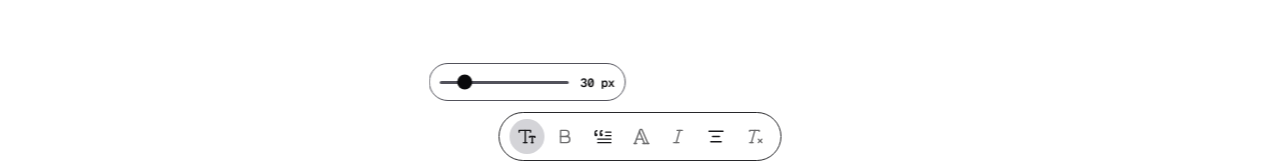
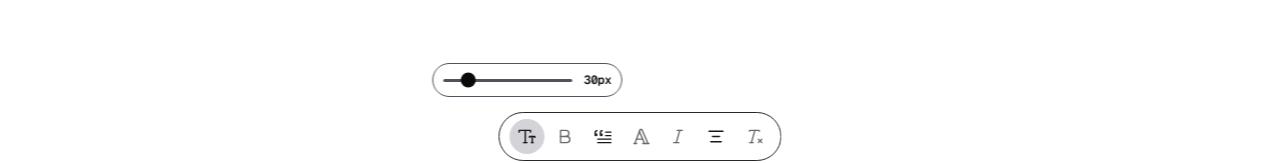
Before and after one commit to esflowers/textest, a Vue app: page / in a window 1280 px wide. Both pictures are taken after a click on the element 527 px from the left and 761 px from the top of the page. Shown: the part 625-788 px from the top of the page. Built offline with nearby package versions, Linux system fonts and the light colour scheme.

Commit message:
add padding to input range

```diff
--- a/src/components/inputs/InputRange.vue
+++ b/src/components/inputs/InputRange.vue
@@ -23,11 +23,11 @@ const props = withDefaults(defineProps<Props>(), {
 </script>
 
 <template>
-    <div class="flex items-center gap-3 text-nowrap">
+    <div class="py-0.5 flex items-center gap-3 text-nowrap">
         <input type="range" class="h-[3px] accent-zinc-950 appearance-none rounded-md bg-zinc-600 focus:outline-none"
                 :id="id" :name="id"
                 :value="modelValue" @input="emit('update:modelValue', +(($event.target as HTMLInputElement).value))"
                 :min="min" :max="max" :step="step" :disabled="disabled">
-        <span><small class="font-semibold tracking-tight text-xs">{{ modelValue }} {{ unit }}</small></span>
+        <small class="font-semibold tracking-tight text-xs">{{ modelValue }}{{ unit }}</small>
     </div>
 </template>
```
